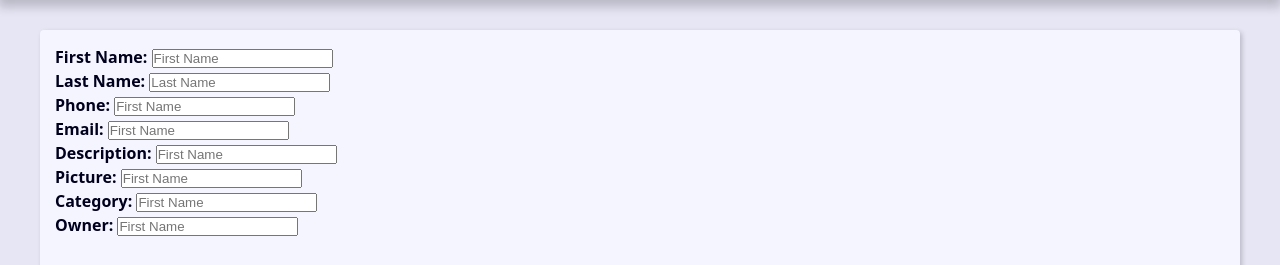
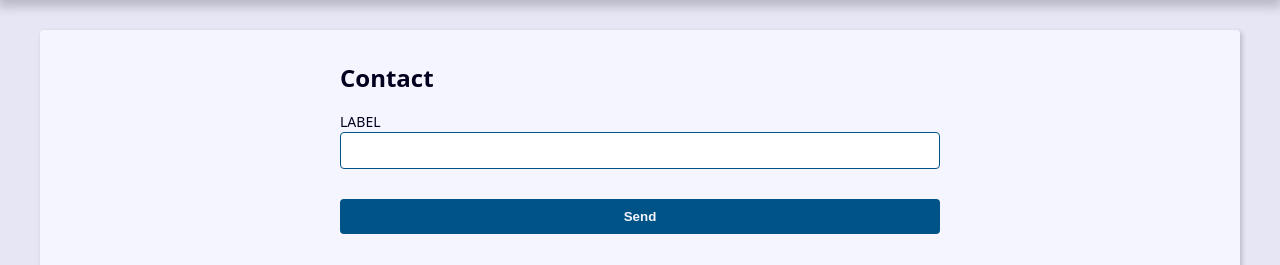
Before and after one commit to CR7sewey/agenda_project, a Django app: template contact/templates/contact/create.html in a window 1280 px wide. Shown: the part 239-504 px from the top of the page. Run offline with Django 5.2, Linux system fonts and the light colour scheme; the template is opened without the code that fills it: values that come from a table or form of the project are taken from there, others are empty; tables that the repository leaves empty hold one stand-in row (values such as "Sample post"); parts of the project's set-up code (start-up, migrations or seed data) failed here and were passed over.

Commit message:
HTML and CSS os forms

```diff
--- a/contact/templates/contact/create.html
+++ b/contact/templates/contact/create.html
@@ -1,32 +1,32 @@
 {% extends "global/base.html" %}
 
 {% block content %}
-    <div>
-        <form action="{% url 'contact:create' %}" method="post">
-            <p><b>First Name: </b> <input type="text" placeholder="First Name" maxlength="50" required></p>
-        </form>
-        <form action="{% url 'contact:create' %}" method="post">
-            <p><b>Last Name: </b> <input type="text" placeholder="Last Name"></p>
-        </form>
-        <form action="{% url 'contact:create' %}" method="post">
-            <p><b>Phone: </b> <input type="text" placeholder="First Name"></p>
-        </form>
-        <form action="{% url 'contact:create' %}" method="post">
-            <p><b>Email: </b> <input type="text" placeholder="First Name"></p>
-        </form>
-        <form action="{% url 'contact:create' %}" method="post">
-            <p><b>Description: </b> <input type="text" placeholder="First Name"></p>
-        </form>
-        <form action="{% url 'contact:create' %}" method="post">
-            <p><b>Picture: </b> <input type="text" placeholder="First Name"></p>
-        </form>
-        <form action="{% url 'contact:create' %}" method="post">
-            <p><b>Category: </b> <input type="text" placeholder="First Name"></p>
-        </form>
-        <form action="{% url 'contact:create' %}" method="post">
-            <p><b>Owner: </b> <input type="text" placeholder="First Name"></p>
-        </form>
 
-    </div>
+<div class="form-wrapper">
+
+    <h2>Contact</h2>
+
+    <form
+      action=""
+      method="POST"
+      enctype="multipart/form-data"
+    >
+
+      <div class="form-content">
+        <div class="form-group">
+          <label for="id_first_name">LABEL</label>
+          <input type="text" name="first_name" maxlength="255" id="id_first_name">
+        </div>
+      </div>
+
+      <div class="form-content">
+        <div class="form-group">
+          <button class="btn" type="submit">Send</button>
+        </div>
+      </div>
+
+    </form>
+  </div>
+
 
 {% endblock content %}
```
Also changed, not shown: contact/templates/contact/create_mine.html (added, +30 -0 lines).
